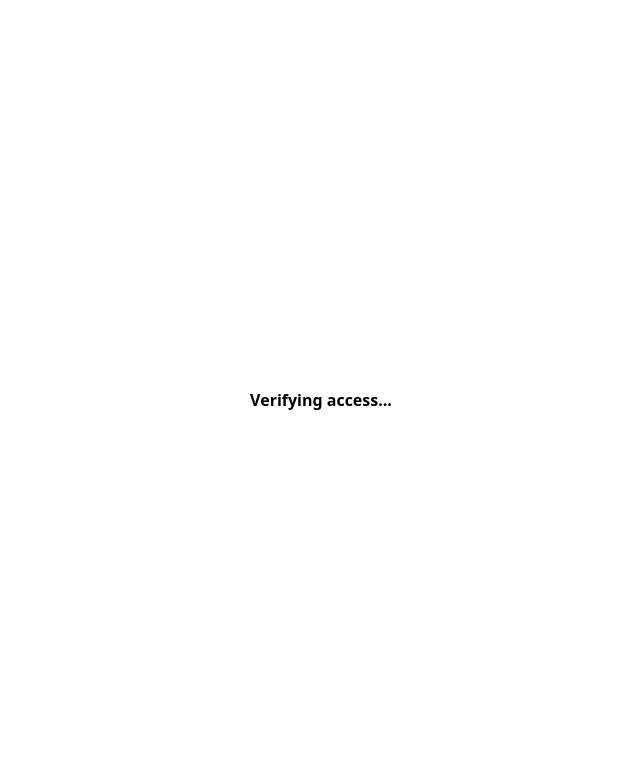
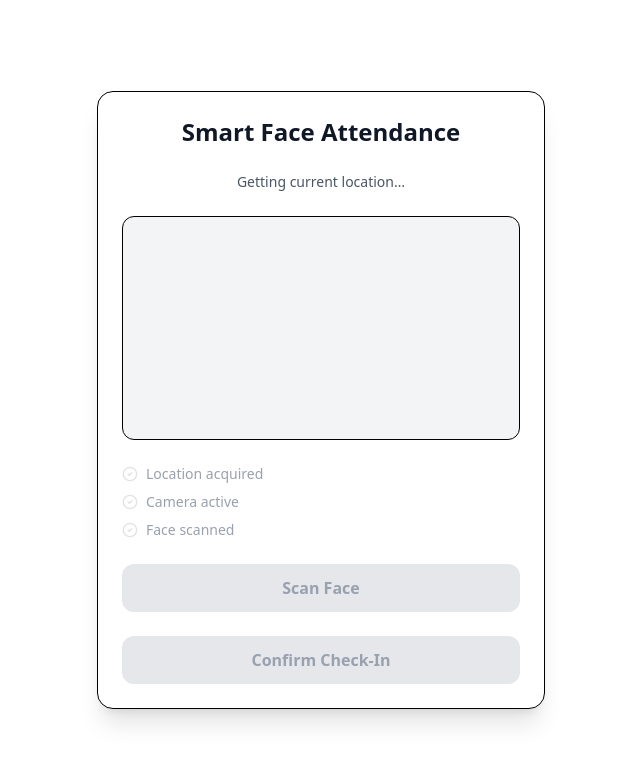
Before and after one commit to sureshsau/rmdoctoweb, a Next.js app in the folder frontend/: page /ChekInOut in a window 1280 px wide. Before the commit this address had no page. Shown: the top 762 px of the page, without its empty margins (319-959 px from the left). Built offline with nearby package versions, Linux system fonts and the light colour scheme; no server answers; sample sign-in values are in the browser's storage.

Commit message:
last for checkInout

```diff
--- a/frontend/app/ChekInOut/layout.tsx
+++ b/frontend/app/ChekInOut/layout.tsx
@@ -15,6 +15,7 @@ export default function CheckInPage({
   useEffect(() => {
     const ok = requireRole(router, [
       "doctor",
+      "admin",
       "receptionist",
       "agent",
     ]);
--- a/frontend/app/ChekInOut/page.tsx
+++ b/frontend/app/ChekInOut/page.tsx
@@ -1,174 +1,246 @@
 'use client';
 
-import { useRef, useState } from 'react';
+import { useEffect, useRef, useState } from "react";
+import { CheckCircle2, Loader2 } from "lucide-react";
+import axios from "axios";
 
-// ✅ CUSTOM BUTTON COMPONENT
-function CrayonButton({ children, onClick, disabled = false, variant = 'primary' }:any) {
-  const base = 'w-full py-3 rounded-xl font-semibold transition-all duration-200';
-  const styles =
-    variant === 'outline'
-      ? 'border border-gray-300 text-gray-700 hover:bg-gray-100'
-      : 'bg-black text-white hover:bg-gray-800';
+const API_URL = process.env.NEXT_PUBLIC_API_URL;
 
+// -------------------------------------------
+// Elegant UI Components
+// -------------------------------------------
+function StatusBadge({ active, label }: { active: boolean; label: string }) {
+  return (
+    <div
+      className={`flex items-center gap-2 text-sm font-medium
+      ${active ? "text-green-600" : "text-gray-400"}`}
+    >
+      <CheckCircle2 className={`w-4 h-4 ${active ? "opacity-100" : "opacity-30"}`} />
+      {label}
+    </div>
+  );
+}
+
+function ActionButton({
+  children,
+  onClick,
+  disabled,
+}: {
+  children: React.ReactNode;
+  onClick: () => void;
+  disabled?: boolean;
+}) {
   return (
     <button
       onClick={onClick}
       disabled={disabled}
-      className={`${base} ${styles} ${disabled ? 'opacity-50 cursor-not-allowed' : ''}`}
+      className={`w-full py-3 rounded-xl font-semibold transition
+      ${disabled
+        ? "bg-gray-200 text-gray-400 cursor-not-allowed"
+        : "bg-black text-white hover:bg-gray-900"}`}
     >
       {children}
     </button>
   );
 }
 
-// ✅ CUSTOM CARD COMPONENT
-function CrayonCard({ children }:any) {
-  return (
-    <div className="w-full max-w-md bg-white rounded-2xl shadow-xl border border-gray-100">
-      {children}
-    </div>
-  );
-}
-
-function CrayonCardContent({ children }:any) {
-  return <div className="p-6 space-y-6">{children}</div>;
-}
-
 export default function CheckInOutPage() {
   const videoRef = useRef<HTMLVideoElement>(null);
   const canvasRef = useRef<HTMLCanvasElement>(null);
 
-  const [locationAllowed, setLocationAllowed] = useState(false);
-  const [cameraAllowed, setCameraAllowed] = useState(false);
+  const [coords, setCoords] = useState<{ lat: number; lng: number } | null>(null);
+  const [cameraActive, setCameraActive] = useState(false);
   const [faceScanned, setFaceScanned] = useState(false);
-  const [checkedIn, setCheckedIn] = useState(false);
-  const [status, setStatus] = useState('Waiting for verification...');
+  const [status, setStatus] = useState("Initializing...");
+  const [sending, setSending] = useState(false);
 
-  // ----------------------
-  // LOCATION VERIFICATION
-  // ----------------------
-  const verifyLocation = () => {
+  // -------------------------------------------
+  // STEP 1 — AUTO GET LOCATION
+  // -------------------------------------------
+  useEffect(() => {
+    setStatus("Getting current location…");
+
     if (!navigator.geolocation) {
-      setStatus('Geolocation not supported');
+      setStatus("Geolocation not supported");
       return;
     }
 
     navigator.geolocation.getCurrentPosition(
-      () => {
-        setLocationAllowed(true);
-        setStatus('Location verified ✅');
+      (pos) => {
+        setCoords({
+          lat: pos.coords.latitude,
+          lng: pos.coords.longitude,
+        });
+        setStatus("Location detected ✅");
       },
       () => {
-        setStatus('Location permission denied ❌');
+        setStatus("Location access denied ❌");
       }
     );
+  }, []);
+
+  // -------------------------------------------
+  // STEP 2 — AUTO START CAMERA
+  // -------------------------------------------
+  useEffect(() => {
+    if (!coords) return;
+
+    async function startCam() {
+      try {
+        setStatus("Starting camera…");
+
+        const stream = await navigator.mediaDevices.getUserMedia({ video: true });
+
+        if (videoRef.current) {
+          videoRef.current.srcObject = stream;
+          setCameraActive(true);
+          setStatus("Ready for face scan ✅");
+        }
+      } catch {
+        setStatus("Camera access denied ❌");
+      }
+    }
+
+    startCam();
+  }, [coords]);
+
+  // -------------------------------------------
+  // STEP 3 — MANUAL FACE CAPTURE
+  // -------------------------------------------
+  const handleFaceScan = () => {
+    const video = videoRef.current;
+    const canvas = canvasRef.current;
+
+    if (!video || !canvas) return;
+
+    const ctx = canvas.getContext("2d");
+    if (!ctx) return;
+
+    ctx.drawImage(video, 0, 0, 350, 250);
+
+    setFaceScanned(true);
+    setStatus("Face captured successfully ✅");
   };
 
-  // ----------------------
-  // CAMERA VERIFICATION
-  // ----------------------
-  const startCamera = async () => {
-    try {
-      const stream = await navigator.mediaDevices.getUserMedia({ video: true });
-      if (videoRef.current) {
-        videoRef.current.srcObject = stream;
-        setCameraAllowed(true);
-        setStatus('Camera active ✅');
-      }
-    } catch {
-      setStatus('Camera permission denied ❌');
-    }
-  };
-
-  // ----------------------
-  // FACE SCAN (DUMMY)
-  // ----------------------
-  const scanFace = () => {
-    const canvas = canvasRef.current;
-    const video = videoRef.current;
-
-    if (!canvas || !video) return;
-
-    const ctx = canvas.getContext('2d');
-    if (!ctx) return;
-
-    ctx.drawImage(video, 0, 0, 300, 200);
-
-    setFaceScanned(true);
-    setStatus('Face scanned successfully ✅');
-  };
-
-  // ----------------------
-  // CHECK IN & CHECK OUT
-  // ----------------------
-  const handleCheckIn = () => {
-    if (!locationAllowed || !cameraAllowed || !faceScanned) {
-      setStatus('Complete all verification steps first ❌');
+  // -------------------------------------------
+  // STEP 4 — REAL BACKEND CHECK-IN
+  // -------------------------------------------
+  const handleCheckIn = async () => {
+    if (!coords || !faceScanned || !cameraActive) {
+      setStatus("All steps not complete ❌");
       return;
     }
-    setCheckedIn(true);
-    setStatus('Checked In successfully ✅');
-  };
 
-  const handleCheckOut = () => {
-    if (!checkedIn) {
-      setStatus('You must check in first ❌');
+    try {
+      setSending(true);
+      setStatus("Verifying with server…");
+
+      const token = localStorage.getItem("token");
+
+      if (!token) {
+        setStatus("Authentication missing. Please login again ❌");
         return;
       }
-    setCheckedIn(false);
-    setFaceScanned(false);
-    setStatus('Checked Out successfully ✅');
+
+      const imageBase64 = canvasRef.current?.toDataURL("image/jpeg");
+
+      const res = await axios.post(
+        `${API_URL}/attendance/checkIn/face`,
+        {
+          lat: coords.lat,
+          lng: coords.lng,
+          imageUrl: imageBase64,          // ✅ backend expects this
+          deviceInfo: navigator.userAgent,
+        },
+        {
+          headers: {
+            Authorization: `Bearer ${token}`,
+          },
+        }
+      );
+
+      const {
+        faceMatched,
+        locationValid,
+        confidence,
+        fraud,
+      } = res.data;
+
+      if (!faceMatched) {
+        setStatus("Face verification failed ❌");
+        return;
+      }
+
+      if (!locationValid) {
+        setStatus("You are outside the hospital premises ❌");
+        return;
+      }
+
+      setStatus(`Checked In Successfully ✅ (Confidence: ${confidence})`);
+    } catch (err: any) {
+      setStatus(
+        err?.response?.data?.message || "Check-in failed due to server error ❌"
+      );
+    } finally {
+      setSending(false);
+    }
   };
 
   return (
     <div className="min-h-screen bg-white flex items-center justify-center p-6">
-      <CrayonCard>
-        <CrayonCardContent>
-          <h1 className="text-2xl font-bold text-center text-gray-800">
-            Face Attendance System
+      <div className="w-full max-w-md bg-white border rounded-2xl shadow-xl p-6 space-y-6">
+
+        {/* Title */}
+        <h1 className="text-2xl font-bold text-center text-gray-900">
+          Smart Face Attendance
         </h1>
 
-          <p className="text-center text-sm text-gray-500">{status}</p>
+        {/* Status text */}
+        <p className="text-center text-sm text-gray-600">{status}</p>
 
-          {/* CAMERA PREVIEW */}
-          <div className="relative w-full h-52 bg-gray-100 rounded-xl overflow-hidden border">
+        {/* Live preview card */}
+        <div className="relative w-full h-56 bg-gray-100 rounded-xl overflow-hidden border">
           <video
             ref={videoRef}
             autoPlay
             playsInline
-              className="w-full h-full object-cover"
+            className="absolute inset-0 w-full h-full object-cover"
           />
-            <canvas ref={canvasRef} width={300} height={200} className="hidden" />
+          <canvas
+            ref={canvasRef}
+            width={350}
+            height={250}
+            className="hidden"
+          />
         </div>
 
-          {/* VERIFICATION BUTTONS */}
-          <div className="grid grid-cols-1 gap-3">
-            <CrayonButton onClick={verifyLocation} variant="outline">
-              Verify Location
-            </CrayonButton>
-            <CrayonButton onClick={startCamera} variant="outline">
-              Enable Camera
-            </CrayonButton>
-            <CrayonButton onClick={scanFace} variant="outline">
-              Scan Face
-            </CrayonButton>
+        {/* Status Indicators */}
+        <div className="space-y-2">
+          <StatusBadge active={!!coords} label="Location acquired" />
+          <StatusBadge active={cameraActive} label="Camera active" />
+          <StatusBadge active={faceScanned} label="Face scanned" />
         </div>
 
-          {/* CHECK IN / CHECK OUT */}
-          <div className="flex gap-4 pt-4">
-            <CrayonButton onClick={handleCheckIn} disabled={checkedIn}>
-              Check In
-            </CrayonButton>
-            <CrayonButton onClick={handleCheckOut} variant="outline">
-              Check Out
-            </CrayonButton>
+        {/* Scan Face Button */}
+        <ActionButton onClick={handleFaceScan} disabled={!cameraActive}>
+          Scan Face
+        </ActionButton>
+
+        {/* Check-in button */}
+        <ActionButton
+          disabled={!coords || !cameraActive || !faceScanned || sending}
+          onClick={handleCheckIn}
+        >
+          {sending ? (
+            <div className="flex items-center justify-center gap-2">
+              <Loader2 className="w-4 h-4 animate-spin" />
+              Checking In…
             </div>
-
-          <div className="text-xs text-gray-400 text-center">
-            Location → Camera → Face Scan → Check In → Check Out
+          ) : (
+            "Confirm Check-In"
+          )}
+        </ActionButton>
       </div>
-        </CrayonCardContent>
-      </CrayonCard>
     </div>
   );
 }
```
Lines whose indentation alone changed are shown as unchanged.
